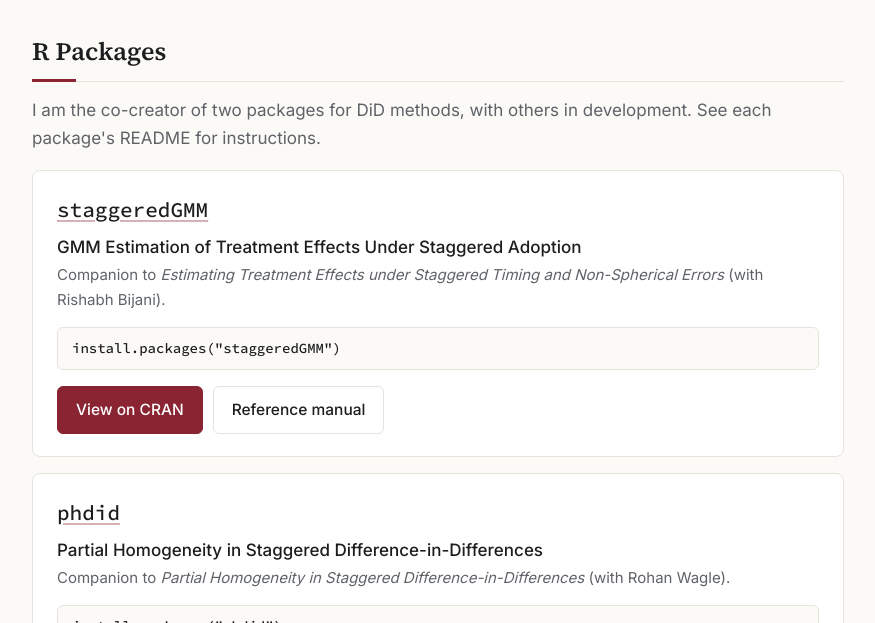
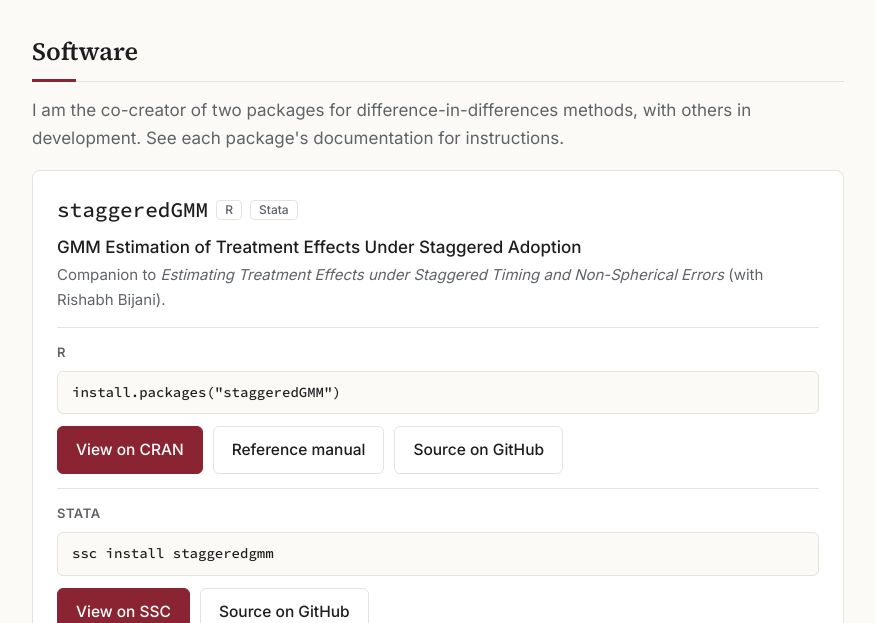
Before and after one commit to parush2101/parush2101.github.io, a plain HTML site: page resources.html in a window 1280 px wide. Shown: the part 177-800 px from the top of the page, without its empty margins (202-1077 px from the left). Drawn offline with Linux system fonts and the light colour scheme.

Commit message:
Rename R Packages to Software and add Stata version of staggeredGMM
Co-Authored-By: Claude Opus 5.5 <noreply@anthropic.com>

```diff
--- a/resources.html
+++ b/resources.html
@@ -4,7 +4,7 @@
   <meta charset="utf-8">
   <meta name="viewport" content="width=device-width, initial-scale=1">
   <title>Resources · Parush Arora</title>
-  <meta name="description" content="R packages and student research supervised by Parush Arora.">
+  <meta name="description" content="R and Stata software and student research supervised by Parush Arora.">
   <link rel="preconnect" href="https://fonts.googleapis.com">
   <link rel="preconnect" href="https://fonts.gstatic.com" crossorigin>
   <link href="https://fonts.googleapis.com/css2?family=Inter:wght@400;500;600&family=Source+Serif+4:opsz,wght@8..60,400;8..60,600&family=Source+Code+Pro:wght@500&display=swap" rel="stylesheet">
@@ -26,27 +26,42 @@
     <div class="wrap">
       <h1 class="page">Resources</h1>
 
-      <section id="r-packages">
-        <h2>R Packages</h2>
-        <p class="lede">I am the co-creator of two packages for DiD methods, with others in development. See each package's README for instructions.</p>
+      <section id="software">
+        <h2>Software</h2>
+        <p class="lede">I am the co-creator of two packages for difference-in-differences methods, with others in development. See each package's documentation for instructions.</p>
         <div class="pkg">
-          <h3><a class="t mono" href="https://CRAN.R-project.org/package=staggeredGMM">staggeredGMM</a></h3>
+          <h3 class="mono">staggeredGMM <span class="plat">R</span><span class="plat">Stata</span></h3>
           <p class="pkg-title">GMM Estimation of Treatment Effects Under Staggered Adoption</p>
           <p class="pkg-note">Companion to <em>Estimating Treatment Effects under Staggered Timing and Non-Spherical Errors</em> (with Rishabh Bijani).</p>
+          <div class="impl">
+            <p class="impl-label">R</p>
             <code class="install">install.packages("staggeredGMM")</code>
             <div class="links">
               <a class="btn primary" href="https://CRAN.R-project.org/package=staggeredGMM">View on CRAN</a>
               <a class="btn" href="https://cran.r-project.org/web/packages/staggeredGMM/staggeredGMM.pdf">Reference manual</a>
+              <a class="btn" href="https://github.com/RishabhBijani/staggeredGMM">Source on GitHub</a>
+            </div>
+          </div>
+          <div class="impl">
+            <p class="impl-label">Stata</p>
+            <code class="install">ssc install staggeredgmm</code>
+            <div class="links">
+              <a class="btn primary" href="https://ideas.repec.org/c/boc/bocode/s460037.html">View on SSC</a>
+              <a class="btn" href="https://github.com/RishabhBijani/staggeredGMM_STATA">Source on GitHub</a>
+            </div>
           </div>
         </div>
         <div class="pkg">
-          <h3><a class="t mono" href="https://CRAN.R-project.org/package=phdid">phdid</a></h3>
+          <h3 class="mono">phdid <span class="plat">R</span></h3>
           <p class="pkg-title">Partial Homogeneity in Staggered Difference-in-Differences</p>
           <p class="pkg-note">Companion to <em>Partial Homogeneity in Staggered Difference-in-Differences</em> (with Rohan Wagle).</p>
+          <div class="impl">
+            <p class="impl-label">R</p>
             <code class="install">install.packages("phdid")</code>
             <div class="links">
               <a class="btn primary" href="https://CRAN.R-project.org/package=phdid">View on CRAN</a>
               <a class="btn" href="https://cran.r-project.org/web/packages/phdid/phdid.pdf">Reference manual</a>
+            </div>
           </div>
         </div>
       </section>
--- a/style.css
+++ b/style.css
@@ -157,7 +157,14 @@ a.t.mono:hover { color: var(--accent); text-decoration-color: var(--accent); }
   border: 1px solid var(--line); background: var(--surface); border-radius: 8px;
   padding: 22px 24px; margin-bottom: 16px;
 }
-.pkg h3 { margin: 0; font-size: 21px; }
+.pkg h3 { margin: 0; font-size: 21px; font-weight: 500; display: flex; align-items: center; gap: 8px; flex-wrap: wrap; }
+.plat {
+  font-family: var(--sans); font-size: 12px; font-weight: 500; line-height: 1.4;
+  padding: 1px 8px; border-radius: 4px; border: 1px solid var(--line); color: var(--muted);
+}
+.impl { border-top: 1px solid var(--line); padding-top: 14px; margin-top: 14px; }
+.impl-label { margin: 0 0 8px; font-size: 13px; font-weight: 600; letter-spacing: .04em; text-transform: uppercase; color: var(--muted); }
+.impl .install { margin-bottom: 12px; }
 .pkg .pkg-title { margin: 6px 0 2px; color: var(--text); font-weight: 500; }
 .pkg .pkg-note { margin: 0 0 14px; color: var(--muted); font-size: 15px; }
 .install {
```
Also changed, not shown: index.html (+4 -4 lines), research.html (+1 -1 lines). Lines whose indentation alone changed are shown as unchanged.
